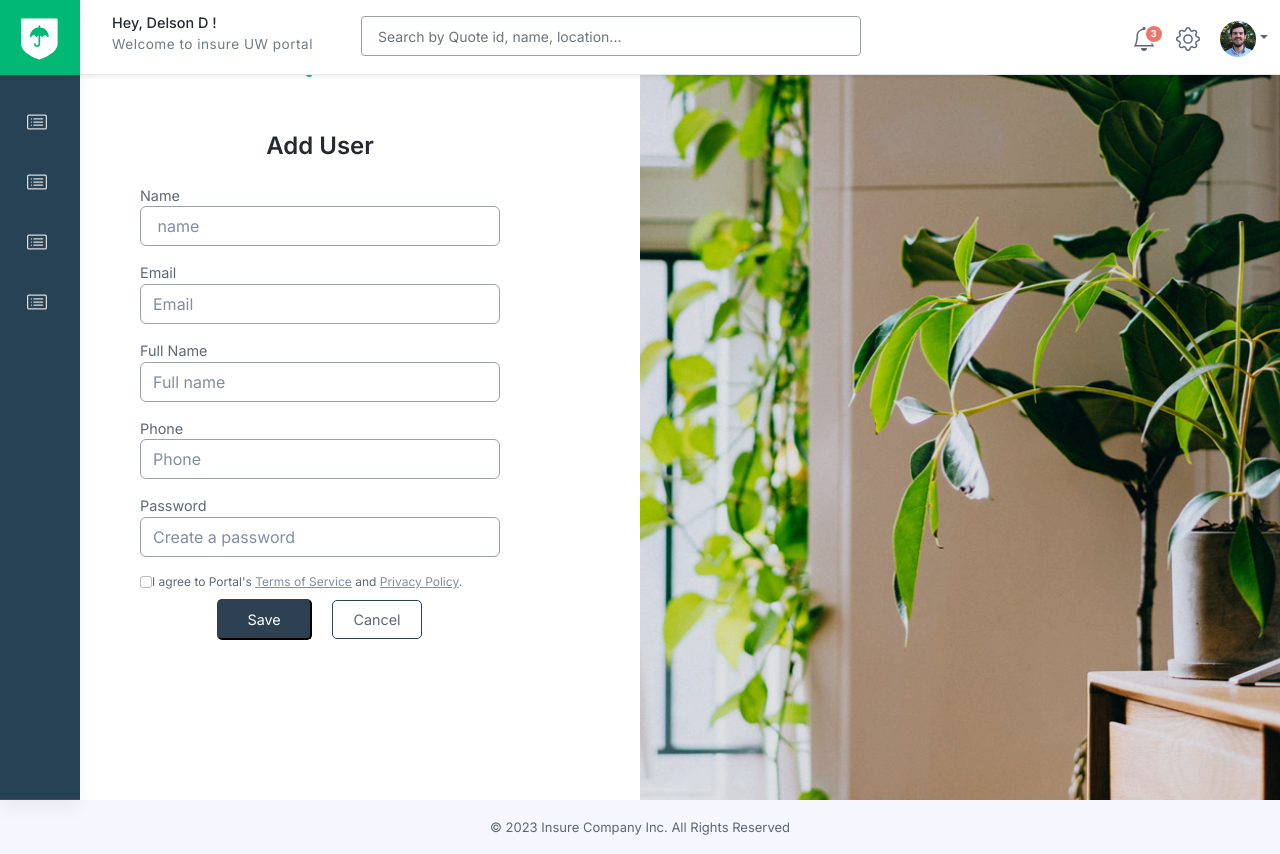
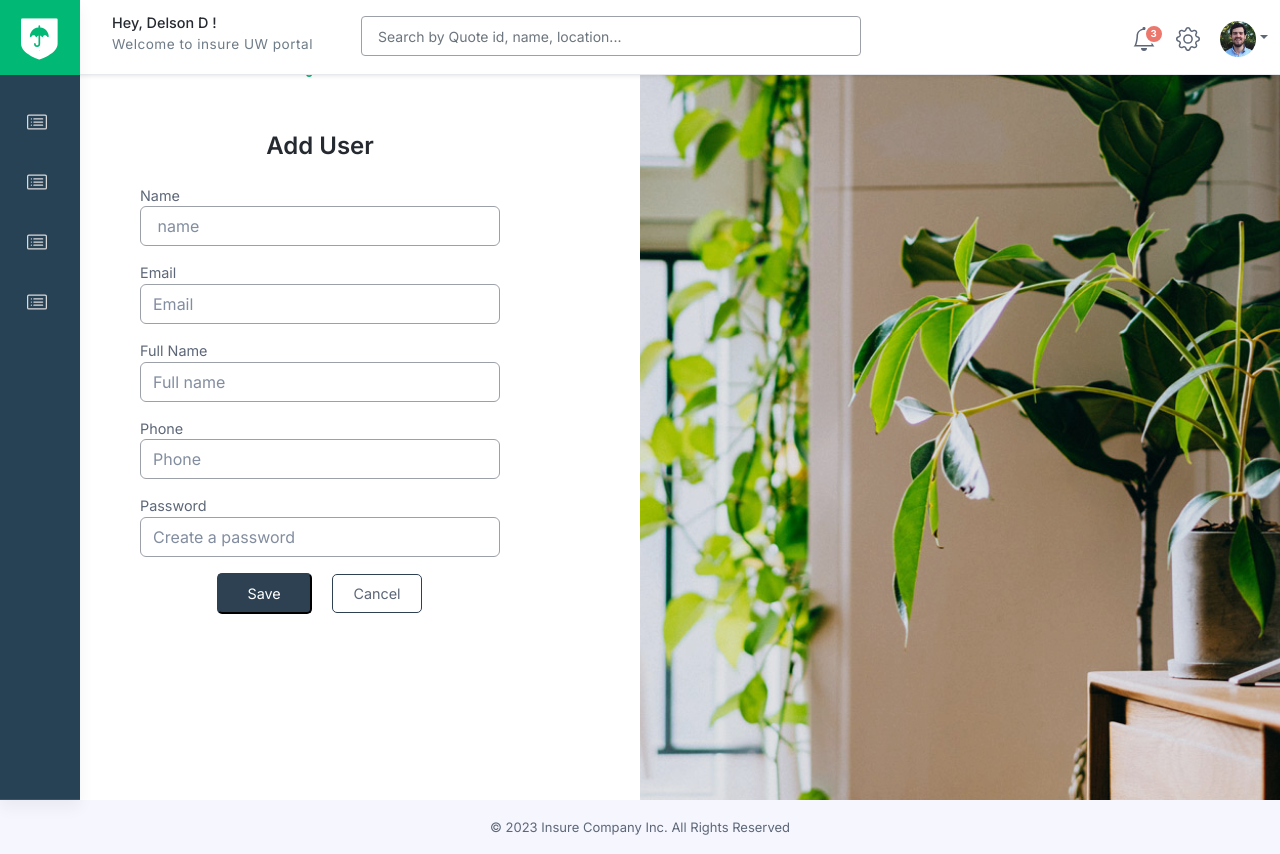
Before and after one commit to kishan-create/AWB, a React (Create React App) app: page /registration in a window 1280 px wide. Built offline with nearby package versions, Linux system fonts and the light colour scheme.

Commit message:
register page

```diff
--- a/src/pages/registration/UserRegistration.jsx
+++ b/src/pages/registration/UserRegistration.jsx
@@ -40,7 +40,7 @@ export default function UserRegistration() {
                       type="text"
                       className="form-control signup-name"
                       placeholder=" name"
-                      required
+
                     />
 
                     {errors.userName && (
@@ -61,7 +61,7 @@ export default function UserRegistration() {
                       type="email"
                       className="form-control signup-email"
                       placeholder="Email"
-                      required
+
                     />
                     {errors.userEmail && (
                       <p className="message">{errors.userEmail}</p>
@@ -80,7 +80,7 @@ export default function UserRegistration() {
                       type="text"
                       className="form-control signup-name"
                       placeholder="Full name"
-                      required
+
                     />
                     {errors.userFullName && (
                       <p className="message">{errors.userFullName}</p>
@@ -96,10 +96,10 @@ export default function UserRegistration() {
                       value={values.userPhone}
                       id="userPhone"
                       name="userPhone"
-                      type="number"
+                      type="text"
                       className="form-control signup-phone"
                       placeholder="Phone"
-                      required
+
                     />
                     {errors.userPhone && (
                       <p className="message">{errors.userPhone}</p>
@@ -118,7 +118,7 @@ export default function UserRegistration() {
                       type="password"
                       className="form-control signup-password"
                       placeholder="Create a password"
-                      required
+
                     />
                     {errors.password && (
                       <p className="message">{errors.password}</p>
@@ -126,28 +126,7 @@ export default function UserRegistration() {
                   </div>
 
                   <div className="extra mb-3">
-                    <div className="form-check">
-                      <input
-                        className="form-check-input"
-                        type="checkbox"
-                        defaultValue
-                        id="RememberPassword"
-                      />
-                      <label
-                        className="form-check-label"
-                        htmlFor="RememberPassword"
-                      >
-                        I agree to Portal's{" "}
-                        <a href="#" className="app-link">
-                          Terms of Service
-                        </a>{" "}
-                        and{" "}
-                        <a href="#" className="app-link">
-                          Privacy Policy
-                        </a>
-                        .
-                      </label>
-                    </div>
+
                   </div>
                   {/*//extra*/}
                   <div className="text-center">
@@ -165,18 +144,18 @@ export default function UserRegistration() {
                       </button>{" "}
                       </Link>
                     </div>
-                    {/* <input type="submit" value="Submit" className="btn app-btn-primary"/> */}
+
                   </div>
                 </form>
-                {/*//auth-form*/}
+
               </div>
-              {/*//auth-form-container*/}
+
             </div>
-            {/*//auth-body*/}
+
           </div>
-          {/*//flex-column*/}
+
         </div>
-        {/*//auth-main-col*/}
+
         <div className="col-12 col-md-5 col-lg-6 h-100 auth-background-col">
           <div className="auth-background-holder"></div>
           <div className="auth-background-mask" />
--- a/src/pages/validations/registeration_validation.jsx
+++ b/src/pages/validations/registeration_validation.jsx
@@ -13,12 +13,19 @@ const pwregex = /^(?=.*[a-z])(?=.*[A-Z])(?=.*[0-9])(?=.*[!@#$%]).{8,25}$/;
      let errors = {};
        if (!values.userName.trim() )
         {  errors.userName = "User group name required"; }
+        else if (!values.userName.trim())
+        {  errors.userName = " User name already added"; }
+
+
 
         if (!values.userFullName.trim() )
         {  errors.userFullName = "Full  name required"; }
 
         if (!values.userEmail.trim() )
         {  errors.userEmail = "User email required"; }
+
+        else if (!values.userEmail.trim() )
+        {  errors.userEmail = " User Email already added"; }
 
         if (!values.password.trim() )
           {  errors.password = "password required"; }
@@ -29,18 +36,12 @@ const pwregex = /^(?=.*[a-z])(?=.*[A-Z])(?=.*[0-9])(?=.*[!@#$%]).{8,25}$/;
             if (!values.userPhone.trim() )
             {  errors.userPhone = "User phone number required"; }
             else if(!numregex.test(values.userPhone))
-           {  errors.userPhone = "Use number only"; }
+           {  errors.userPhone = "Use number 10 digit only"; }
 
 
 
 
 
-        // if (!values.userGroupDesc.trim() )
-        //   {  errors.userGroupDesc = "Description required"; }
-        //    else if(!regex.test(values.userGroupDesc))
-        //    {  errors.userGroupDesc = "Special characters are not allowed"; }
 
-        //     if (!values.userGroupCode.trim() )
-        //     {  errors.userGroupCode = "User group code required"; }
              return errors;
             }
```
Also changed, not shown: src/pages/document/AddDocumentWizard.jsx (added, +59 -0 lines).
